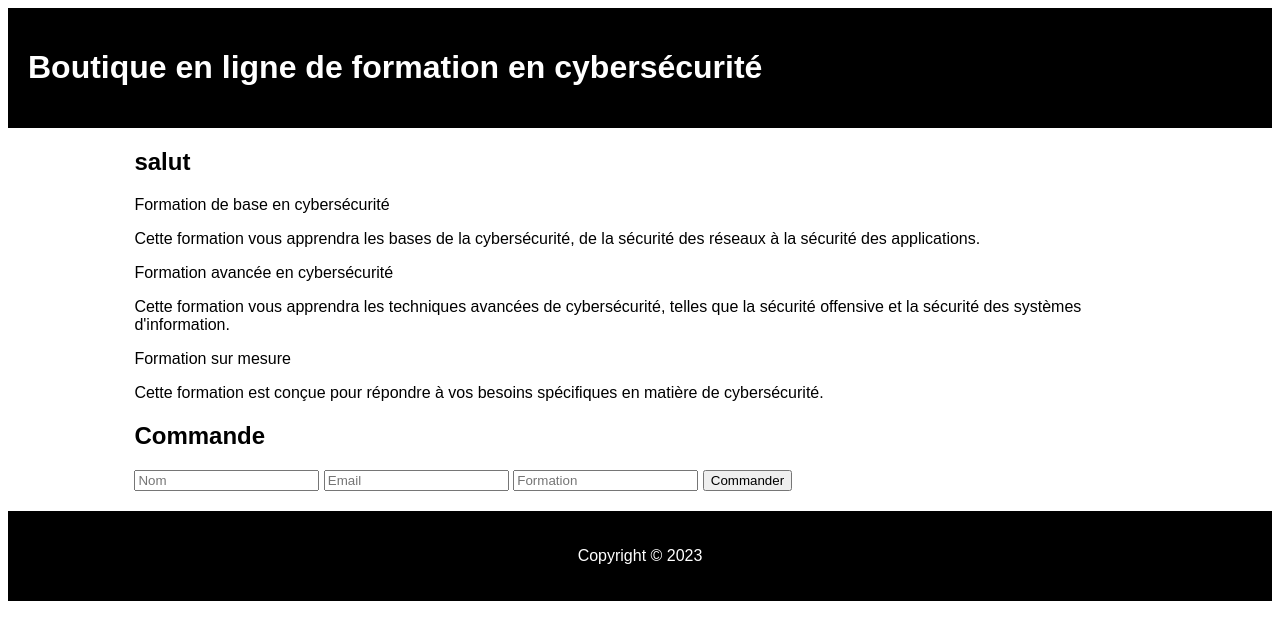
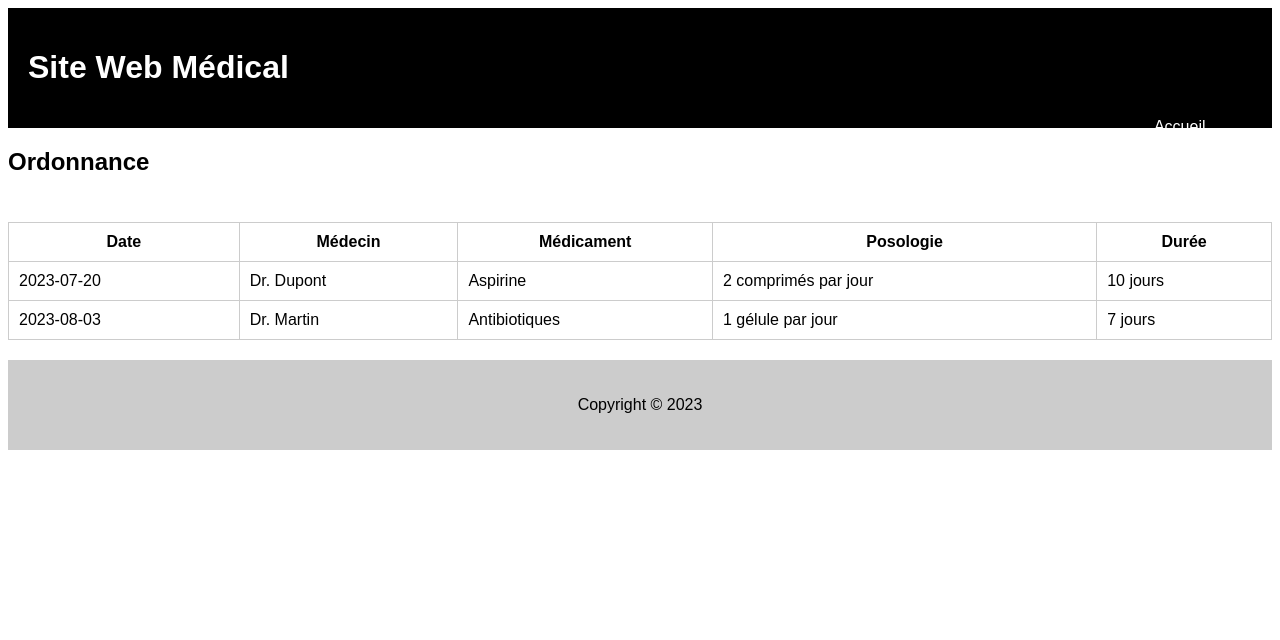
Before and after one commit to Nukifa/WarGame, a PHP site: page /html/index.html in a window 1280 px wide. Shown: the top 640 px of the page. Run offline with PHP 8.4, Linux system fonts and the light colour scheme.

Commit message:
Base de l'app

```diff
--- a/css/style.css
+++ b/css/style.css
@@ -1,6 +1,6 @@
 body {
   font-family: sans-serif;
-    background-color: #fff;
+  font-size: 16px;
 }
 
 header {
@@ -9,33 +9,41 @@ body {
   padding: 20px;
 }
 
+nav {
+  float: right;
+}
+
+nav a {
+  display: block;
+  padding: 10px;
+  text-decoration: none;
+  color: #fff;
+}
+
+nav a:hover {
+  background-color: #ccc;
+}
+
 main {
-    width: 80%;
-    margin: 0 auto;
+  margin-top: 20px;
 }
 
 section {
   margin-bottom: 20px;
 }
 
-  ul {
-    list-style: none;
-    padding: 0;
-    margin: 0;
+table {
+  width: 100%;
+  border-collapse: collapse;
 }
 
-  li {
-    margin-bottom: 10px;
-  }
-
-  a {
-    color: #000;
-    text-decoration: none;
+th, td {
+  border: 1px solid #ccc;
+  padding: 10px;
 }
 
 footer {
-    background-color: #000;
-    color: #fff;
+  background-color: #ccc;
   padding: 20px;
   text-align: center;
 }
--- a/html/index.html
+++ b/html/index.html
@@ -2,48 +2,48 @@
 <html lang="fr">
 <head>
   <meta charset="UTF-8">
-  <title>Boutique en ligne de formation en cybersécurité</title>
-  <link rel="stylesheet" href="css/style.css">
+  <title>Site Web Médical</title>
+  <link rel="stylesheet" href="../css/style.css">
 </head>
 <body>
-
   <header>
-    <h1>Boutique en ligne de formation en cybersécurité</h1>
+    <h1>Site Web Médical</h1>
+    <nav>
+      <a href="#">Accueil</a>
+      <a href="#">Ordonnance</a>
+      <a href="#">Contact</a>
+    </nav>
   </header>
-
   <main>
-    <section class="formations">
-      <h2>salut</h2>
-      <ul>
-        <li>
-          <a href="#">Formation de base en cybersécurité</a>
-          <p>Cette formation vous apprendra les bases de la cybersécurité, de la sécurité des réseaux à la sécurité des applications.</p>
-        </li>
-        <li>
-          <a href="#">Formation avancée en cybersécurité</a>
-          <p>Cette formation vous apprendra les techniques avancées de cybersécurité, telles que la sécurité offensive et la sécurité des systèmes d'information.</p>
-        </li>
-        <li>
-          <a href="#">Formation sur mesure</a>
-          <p>Cette formation est conçue pour répondre à vos besoins spécifiques en matière de cybersécurité.</p>
-        </li>
-      </ul>
-    </section>
-
-    <section class="commande">
-      <h2>Commande</h2>
-      <form action="commande.php" method="post">
-        <input type="text" name="nom" placeholder="Nom">
-        <input type="email" name="email" placeholder="Email">
-        <input type="text" name="formation" placeholder="Formation">
-        <input type="submit" value="Commander">
-      </form>
+    <section class="ordonnance">
+      <h2>Ordonnance</h2>
+      <table>
+        <tr>
+          <th>Date</th>
+          <th>Médecin</th>
+          <th>Médicament</th>
+          <th>Posologie</th>
+          <th>Durée</th>
+        </tr>
+        <tr>
+          <td>2023-07-20</td>
+          <td>Dr. Dupont</td>
+          <td>Aspirine</td>
+          <td>2 comprimés par jour</td>
+          <td>10 jours</td>
+        </tr>
+        <tr>
+          <td>2023-08-03</td>
+          <td>Dr. Martin</td>
+          <td>Antibiotiques</td>
+          <td>1 gélule par jour</td>
+          <td>7 jours</td>
+        </tr>
+      </table>
     </section>
   </main>
-
   <footer>
-    <p>Copyright © 2023</p>
+    <p>Copyright &copy; 2023</p>
   </footer>
-
 </body>
 </html>
```
Also changed, not shown: sql/database.sql (added, +36 -0 lines). Lines whose indentation alone changed are shown as unchanged.
